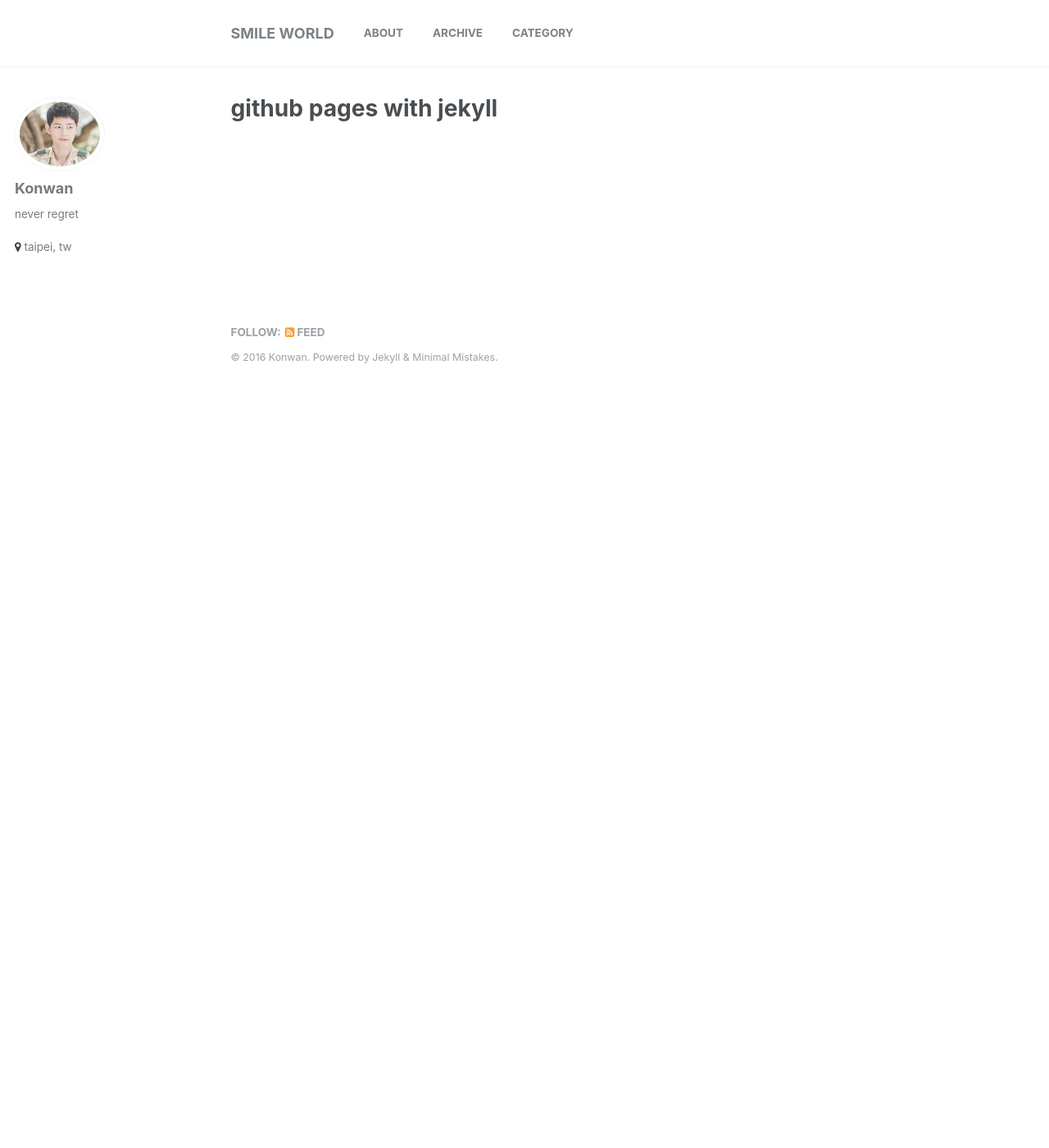
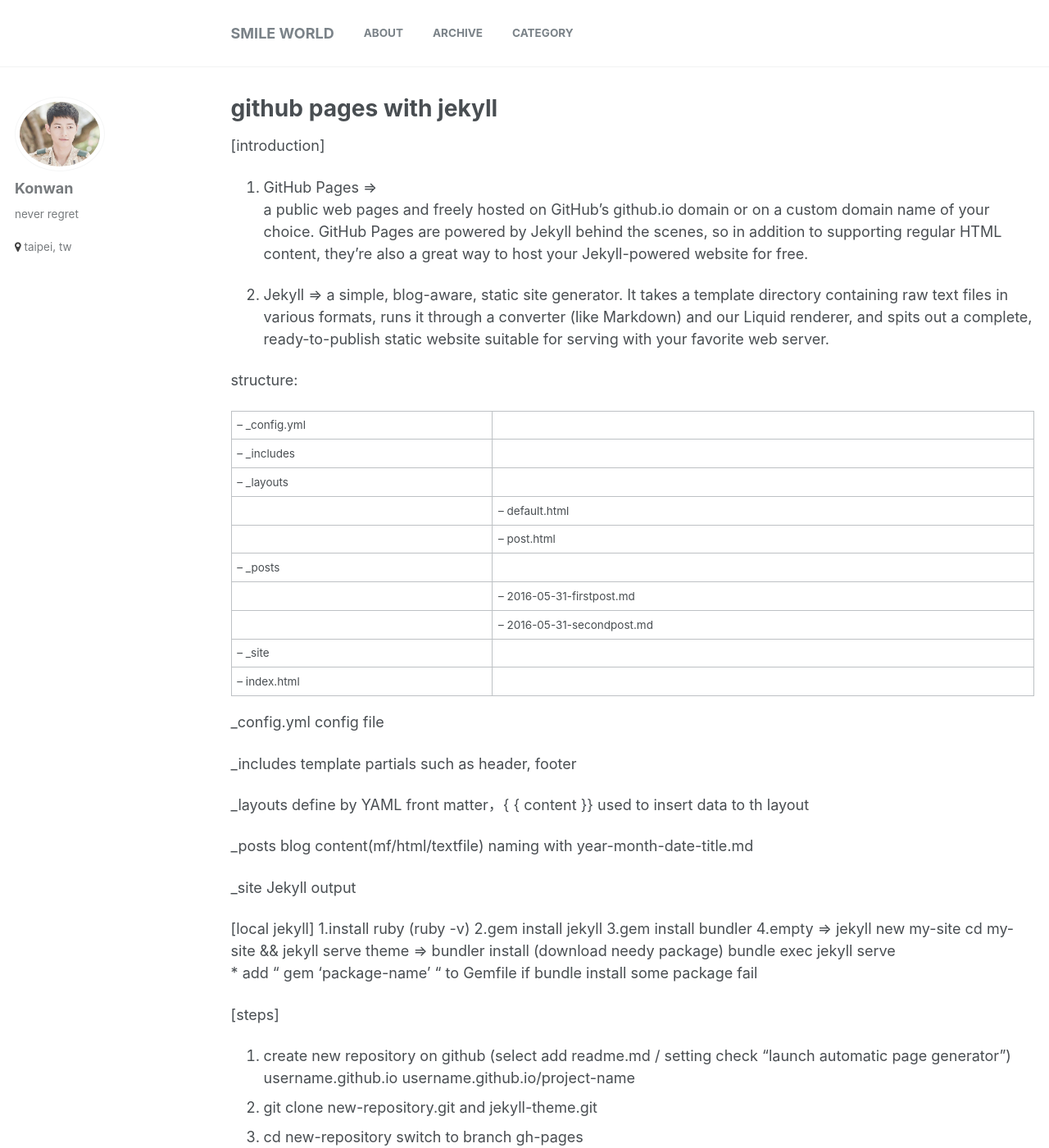
Before and after one commit to konwan/hi, a Jekyll site: the page built from _posts/2016-05-31-ghpages-jekyll-blog.md, in a window 1280 px wide and 1400 px high. Shown: the whole window at 82% size. Built offline with Jekyll 4.4.1, drawn with Linux system fonts in a browser that asks for light colours; some of the changed text lies outside the part shown.

Commit message:
Update 2016-05-31-ghpages-jekyll-blog.md

```diff
--- a/_posts/2016-05-31-ghpages-jekyll-blog.md
+++ b/_posts/2016-05-31-ghpages-jekyll-blog.md
@@ -1,6 +1,7 @@
 ---
-title:  "github pages with jekyll"
-layout: archive
+title:   "github pages with jekyll"
+excerpt: "memo for building blog with github pages and jelly "
+layout:  archive
 author_profile: true
 categories:
   - life
@@ -8,3 +9,69 @@
   - jekyll
   - git
 ---
+
+[introduction]
+
+1. GitHub Pages =>
+a public web pages and freely hosted on GitHub’s github.io domain or on a custom domain name of your choice. GitHub Pages are powered by Jekyll behind the scenes, so in addition to supporting regular HTML content, they’re also a great way to host your Jekyll-powered website for free.
+
+2. Jekyll =>
+a simple, blog-aware, static site generator. It takes a template directory containing raw text files in various formats, runs it through a converter (like Markdown) and our Liquid renderer, and spits out a complete, ready-to-publish static website suitable for serving with your favorite web server.
+
+structure:
+
+|-- _config.yml
+|-- _includes
+|-- _layouts
+|   |-- default.html
+|   |-- post.html
+|-- _posts
+|   |-- 2016-05-31-firstpost.md
+|   |-- 2016-05-31-secondpost.md
+|-- _site
+|-- index.html
+
+_config.yml
+config file
+
+_includes
+template partials such as header, footer
+
+_layouts
+define by YAML front matter，{ { content }} used to insert data to th layout
+
+_posts
+blog content(mf/html/textfile) naming with year-month-date-title.md
+
+_site
+Jekyll output
+
+[local jekyll]
+1.install ruby  (ruby -v)
+2.gem install jekyll
+3.gem install bundler
+4.empty => jekyll new my-site
+           cd my-site && jekyll serve
+  theme => bundler install (download needy package)
+           bundle exec jekyll serve
+           * add " gem 'package-name' " to Gemfile if bundle install some package fail
+
+[steps]
+1. create new repository on github (select add readme.md / setting check "launch automatic page generator")
+   username.github.io
+   username.github.io/project-name
+2. git clone new-repository.git and jekyll-theme.git
+3. cd new-repository switch to branch gh-pages
+4. cp jekyll-theme file to new-repository
+5. change _config.yml
+
+*change minimal-mistakes config
+6.update menu _data/navigation.yml and link to _pages/file
+
+[markdown]
+
+[GitHub Pages]:     https://pages.github.com/
+[Jekyll]:           https://jekyllrb.com/
+[Jekyll Sites]:     https://github.com/mojombo/jekyll/wiki/Sites
+[Jekyll Bootstrap]: http://jekyllbootstrap.com/
+[Md Edit]:          http://dillinger.io/
```
